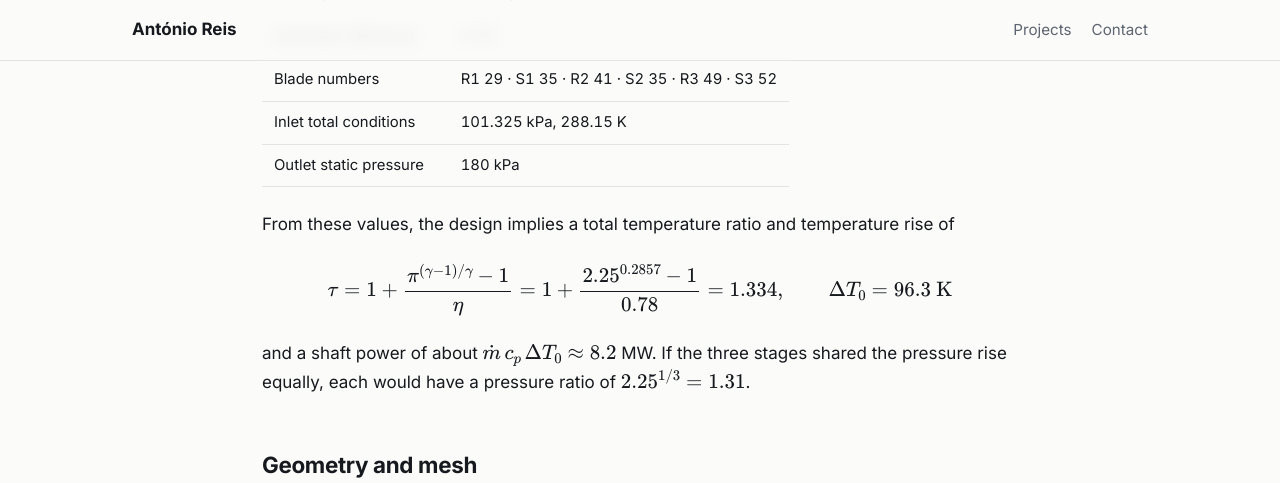
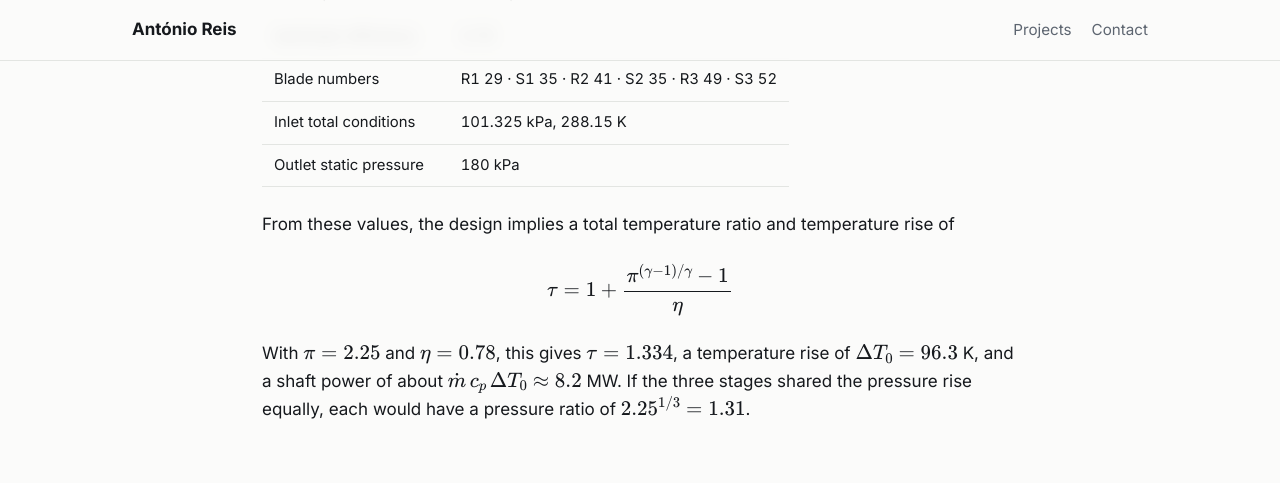
Before and after one commit to antoji03/antoji03.github.io, a Jekyll site: the page built from _projects/multistage-axial-compressor.md, in a window 1280 px wide and 900 px high, scrolled down 1891 px, cut to the strip 0-483 px from the top of the window. Built offline with Jekyll 4.4.1, drawn with Linux system fonts in a browser that asks for light colours.

Commit message:
Split design-point equation so it fits on phones
Co-Authored-By: Claude Opus 5.5 <noreply@anthropic.com>

```diff
--- a/_projects/multistage-axial-compressor.md
+++ b/_projects/multistage-axial-compressor.md
@@ -50,11 +50,11 @@ The goals were:
 From these values, the design implies a total temperature ratio and temperature rise of
 
 $$
-\tau = 1 + \frac{\pi^{(\gamma-1)/\gamma} - 1}{\eta} = 1 + \frac{2.25^{0.2857} - 1}{0.78} = 1.334,
-\qquad \Delta T_0 = 96.3 \text{ K}
+\tau = 1 + \frac{\pi^{(\gamma-1)/\gamma} - 1}{\eta}
 $$
 
-and a shaft power of about $$\dot m \, c_p \, \Delta T_0 \approx 8.2$$ MW. If the three stages
+With $$\pi = 2.25$$ and $$\eta = 0.78$$, this gives $$\tau = 1.334$$, a temperature rise of
+$$\Delta T_0 = 96.3$$ K, and a shaft power of about $$\dot m \, c_p \, \Delta T_0 \approx 8.2$$ MW. If the three stages
 shared the pressure rise equally, each would have a pressure ratio of $$2.25^{1/3} = 1.31$$.
 
 ## Geometry and mesh
```
